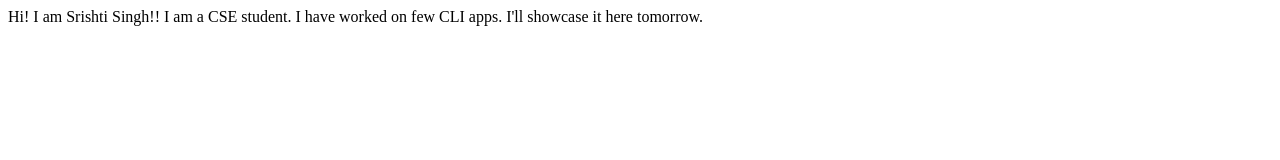
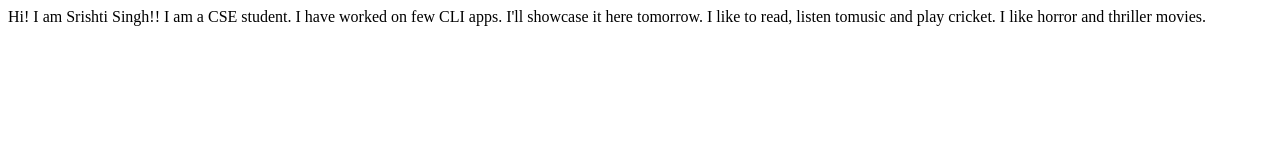
Before and after one commit to SrishtiSingh-hub/srishti-portfolio, a plain HTML site: page index.html in a window 1280 px wide. Drawn offline with Linux system fonts and the light colour scheme.

Commit message:
update:interest

```diff
--- a/index.html
+++ b/index.html
@@ -11,5 +11,8 @@
     I am a CSE student.
 
     I have worked on few CLI apps. I'll showcase it here tomorrow.
+
+    I like to read, listen tomusic and play cricket.
+    I like horror and thriller movies.
 </body>
 </html>
```
